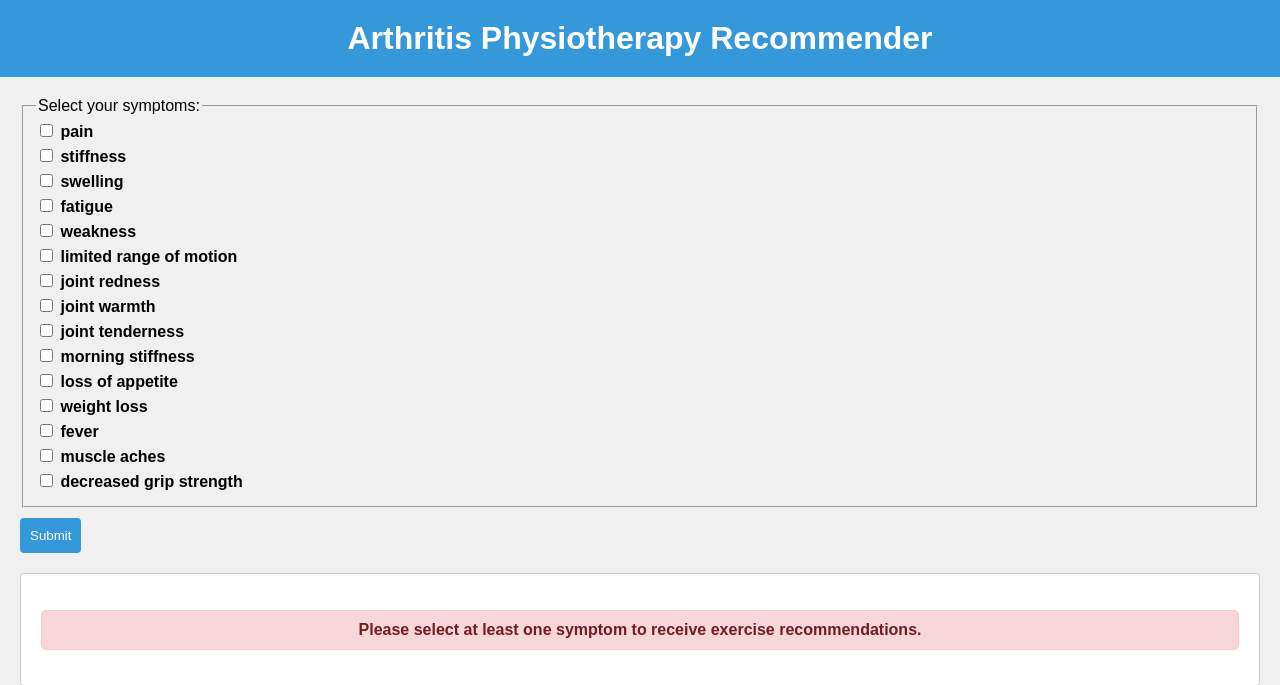
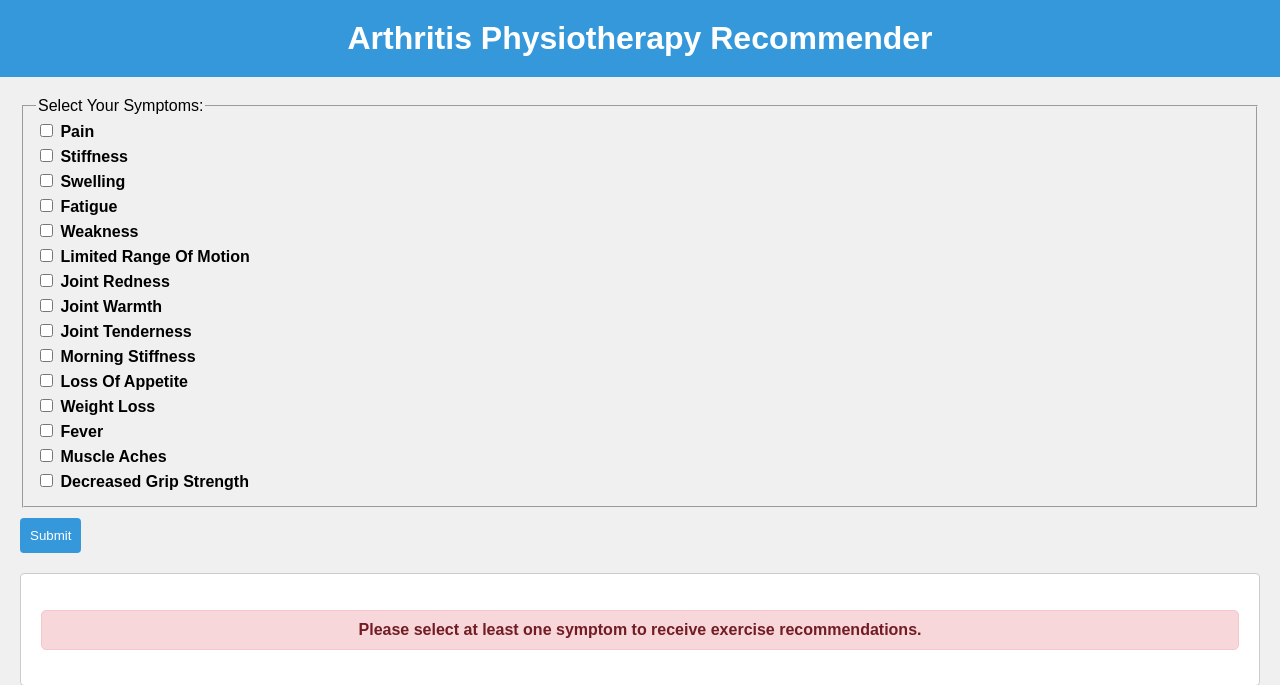
Before and after one commit to kareemadesola/bsc_csc_project, a Flask app: page / in a window 1280 px wide. Shown: the top 685 px of the page. Run offline with Flask 3, Linux system fonts and the light colour scheme.

Commit message:
made the symptom text capitalized

```diff
--- a/static/styles.css
+++ b/static/styles.css
@@ -26,6 +26,8 @@
     display: block;
     margin-bottom: 5px;
     font-weight: bold;
+    /* Capitalize all words in the symptom */
+    text-transform: capitalize;
 }
 
 select {
--- a/templates/index.html
+++ b/templates/index.html
@@ -5,11 +5,11 @@
     <link rel="stylesheet" type="text/css" href="{{ url_for('static', filename='styles.css') }}">
 </head>
 <body>
-    <h1>Arthritis Physiotherapy Recommender</h1>
-    <form id="symptom-form" method="post" action="/">
-        <fieldset>
-            <legend>Select your symptoms:</legend>
-            {% for symptom in symptoms %}
+<h1>Arthritis Physiotherapy Recommender</h1>
+<form id="symptom-form" method="post" action="/">
+    <fieldset>
+        <legend>Select Your Symptoms:</legend>
+        {% for symptom in symptoms %}
             <label>
                 <input type="checkbox" name="symptoms" value="{{ symptom }}"> {{ symptom }}
             </label>
@@ -19,7 +19,7 @@
     </form>
     <div id="recommendations">
         {% if recommendations %}
-            <h2>Recommended exercises:</h2>
+            <h2>Recommended exercise:</h2>
             <ul>
                 {% for exercise in recommendations %}
                 <li>{{ exercise }}</li>
```
